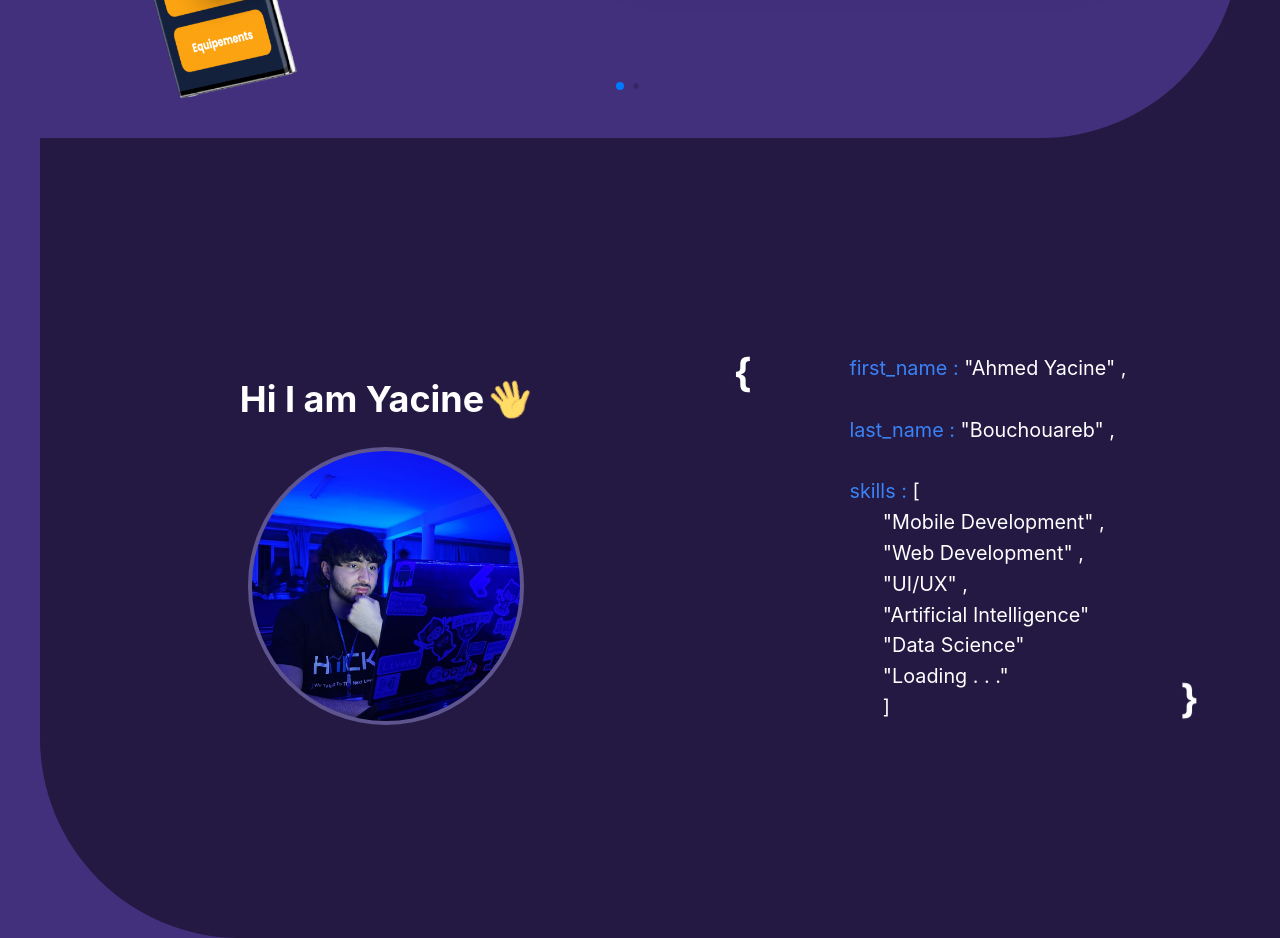
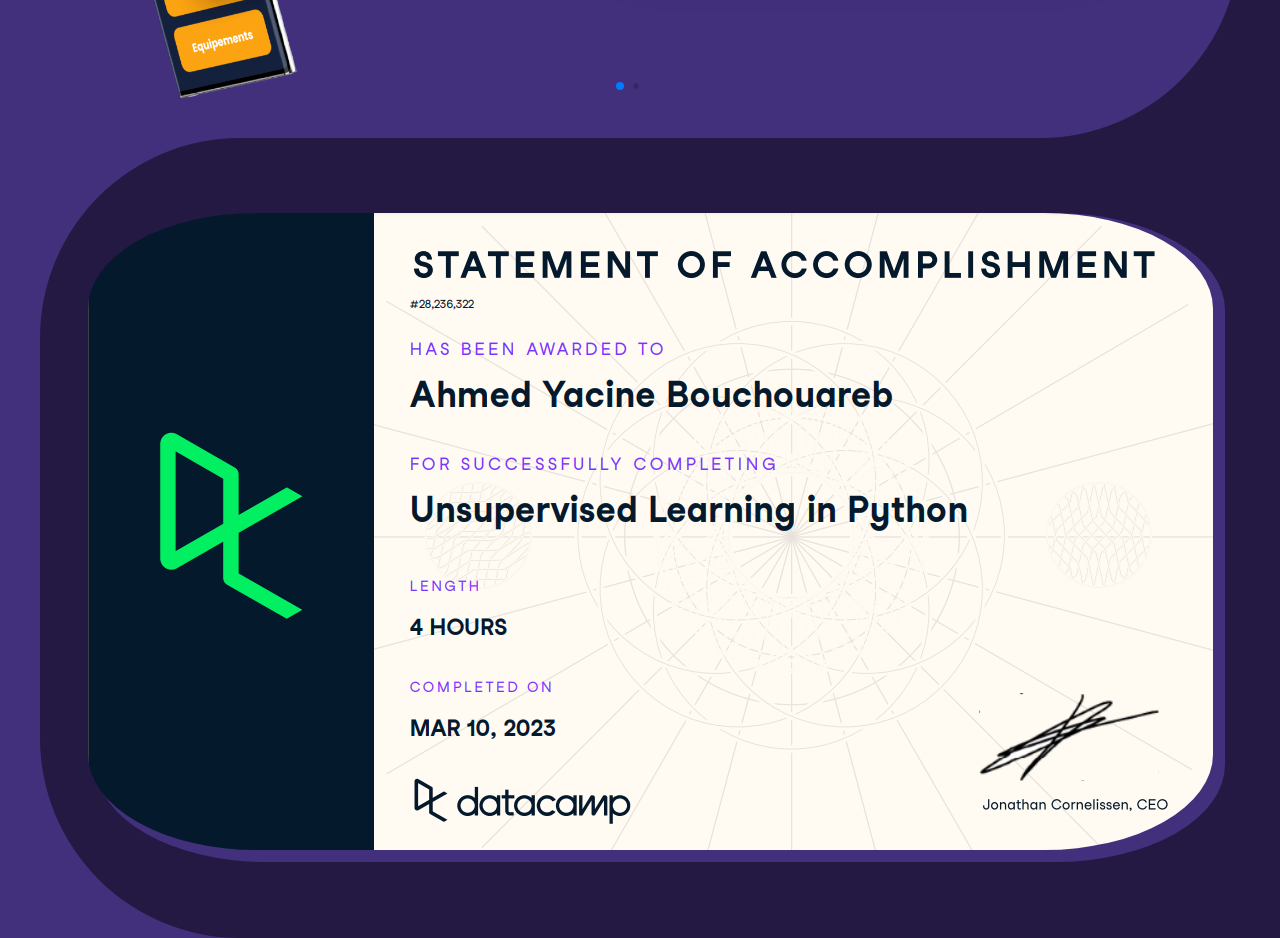
Before and after one commit to chechna9/Portfolio2.0, a React (Create React App) app: page / in a window 1280 px wide. Shown: the part 1560-2498 px from the top of the page. Built offline with nearby package versions, Linux system fonts and the light colour scheme.

Commit message:
certeficate component done

```diff
--- a/package.json
+++ b/package.json
@@ -10,9 +10,12 @@
     "@types/node": "^16.18.23",
     "@types/react": "^18.0.31",
     "@types/react-dom": "^18.0.11",
+    "lightbox.js-react": "^0.5.1",
     "react": "^18.2.0",
     "react-dom": "^18.2.0",
+    "react-image-zoom": "^1.3.1",
     "react-scripts": "5.0.1",
+    "reactjs-popup": "^2.0.5",
     "swiper": "^9.2.0",
     "typescript": "^4.9.5",
     "web-vitals": "^2.1.4"
--- a/src/App.tsx
+++ b/src/App.tsx
@@ -2,13 +2,14 @@
 import './App.css';
 import Home from './sections/homePage';
 import Projects from './sections/projects';
+import Certeficates from './sections/certeficates';
 
 function App() {
   return (
     <>
     <Home/>
     <Projects/>
-    <Home/>
+    <Certeficates/>
     </>
   );
 }
--- /dev/null
+++ b/src/components/certeficate.tsx
@@ -0,0 +1,15 @@
+
+interface certeficateProps {
+  imgPath: string;
+}
+const Certeficate: React.FC<certeficateProps> = (certeficateProps) => {
+  const props = certeficateProps;
+  return (
+    <div className="rounded-[15%] bg-prim2 m-4 pr-1 pb-3 transition-all duration-300">
+      <img src={props.imgPath} alt="" className="rounded-[15%] -translate-x-2 hover:blur-sm hover:cursor-pointer transition-all duration-300"/>
+
+    </div>
+  );
+};
+
+export default Certeficate;
--- /dev/null
+++ b/src/sections/certeficates.tsx
@@ -0,0 +1,16 @@
+import Certeficate from "../components/certeficate";
+import { dataCamp } from "../utils/assets";
+const Certeficates = () => {
+    return (
+        <div className="bg-prim2">
+        <div className="bg-prim1 h-screen flex flex-col md:flex-row justify-evenly  items-center ml-10 rounded-bl-[200px] rounded-tl-[200px]" id="home">
+            <div>
+                <Certeficate imgPath={dataCamp}/>
+            </div>
+
+        </div>
+    </div>
+   );
+}
+
+export default Certeficates;
--- a/src/utils/assets.ts
+++ b/src/utils/assets.ts
@@ -3,4 +3,5 @@
 import chanTech from "../assets/chantech.png";
 import andoirdIcon from "../assets/android.svg";
 import internetIcon from"../assets/internetIcon.svg";
-export {internetIcon,andoirdIcon,myPict,handEmojie,chanTech};
+import dataCamp from "../assets/dataCamp.png";
+export {internetIcon,andoirdIcon,myPict,handEmojie,chanTech,dataCamp};
```
Also changed, not shown: src/assets/dataCamp.png (added), 1 other file (tests, documents, lock files or other folders).
